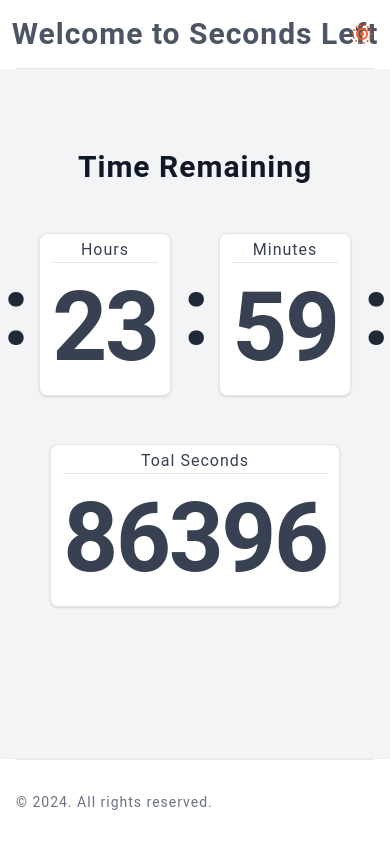
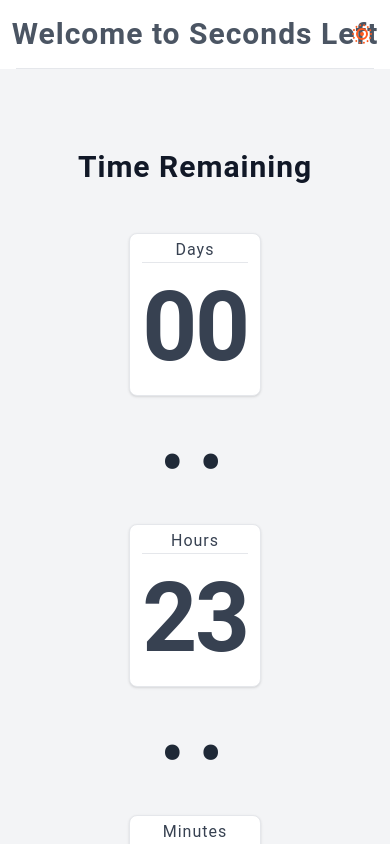
Before and after one commit to changleyan/secondsLeft, an Angular app: page / in a window 390 px wide. Shown: the top 844 px of the page. Built offline with nearby package versions, Linux system fonts and the light colour scheme; no server answers.

Commit message:
Fix: responsive of timer component

```diff
--- a/src/app/timer/components/timer/timer.component.html
+++ b/src/app/timer/components/timer/timer.component.html
@@ -1,19 +1,19 @@
 <main class=" flex flex-col justify-center items-center gap-12">
   <h1 class="text-3xl font-bold">Time Remaining</h1>
 
-  <section class="flex justify-center items-center gap-3">
+  <section class="flex justify-center items-center gap-3 flex-col md:flex-row">
 
     <app-number-card title="Days" number="{{ countdownService.days$ | async }}"></app-number-card>
 
-    <app-number-card [isNumber]="false"></app-number-card>
+    <app-number-card [isNumber]="false" class="rotate-90 md:rotate-0"></app-number-card>
 
     <app-number-card title="Hours" number="{{ countdownService.hours$ | async }}"></app-number-card>
 
-    <app-number-card [isNumber]="false"></app-number-card>
+    <app-number-card [isNumber]="false" class="rotate-90 md:rotate-0"></app-number-card>
 
     <app-number-card title="Minutes" number="{{ countdownService.minutes$ | async }}"></app-number-card>
 
-    <app-number-card [isNumber]="false"></app-number-card>
+    <app-number-card [isNumber]="false" class="rotate-90 md:rotate-0"></app-number-card>
 
     <app-number-card title="Seconds" number="{{ countdownService.seconds$ | async }}"></app-number-card>
 
```
